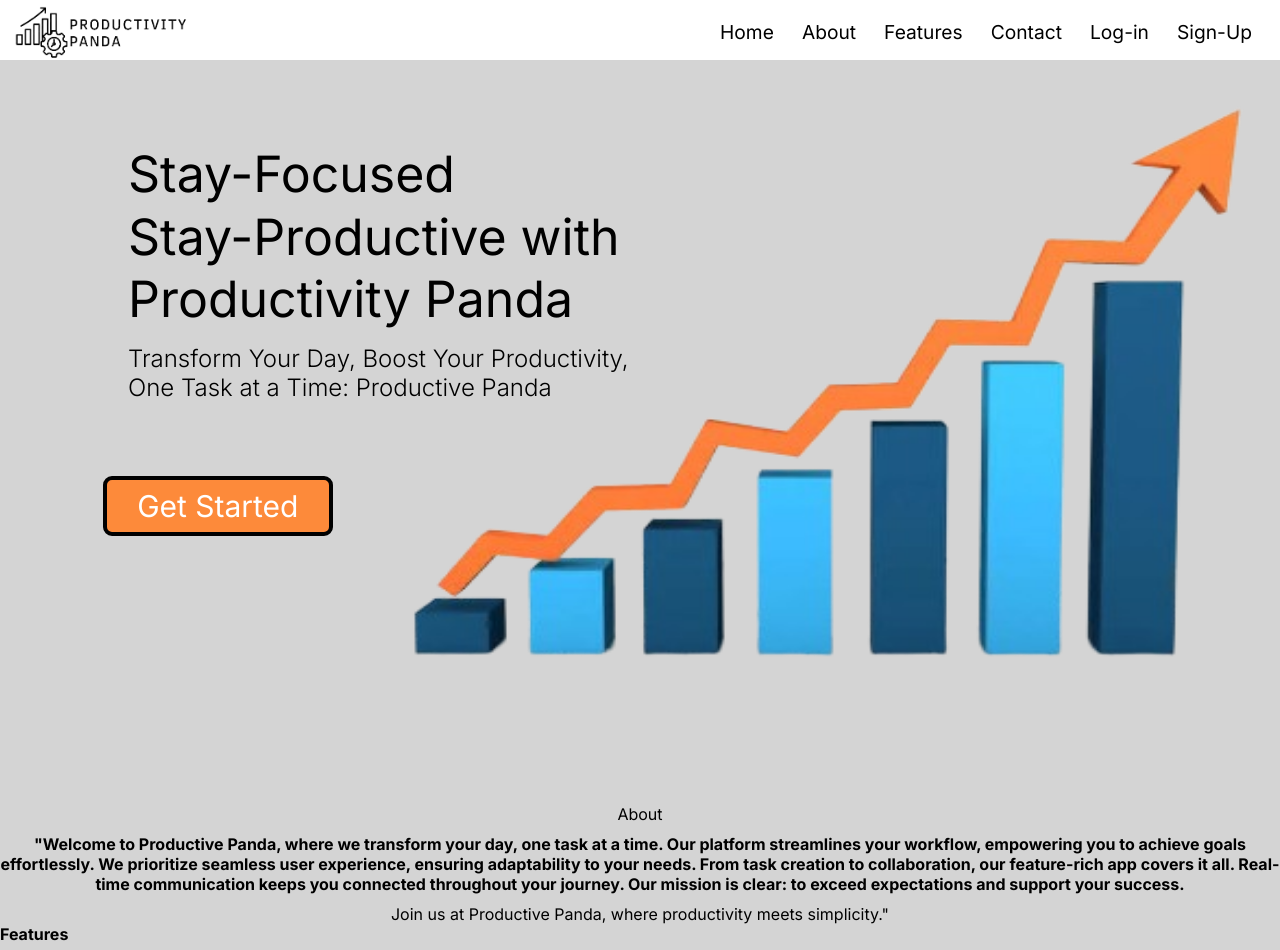
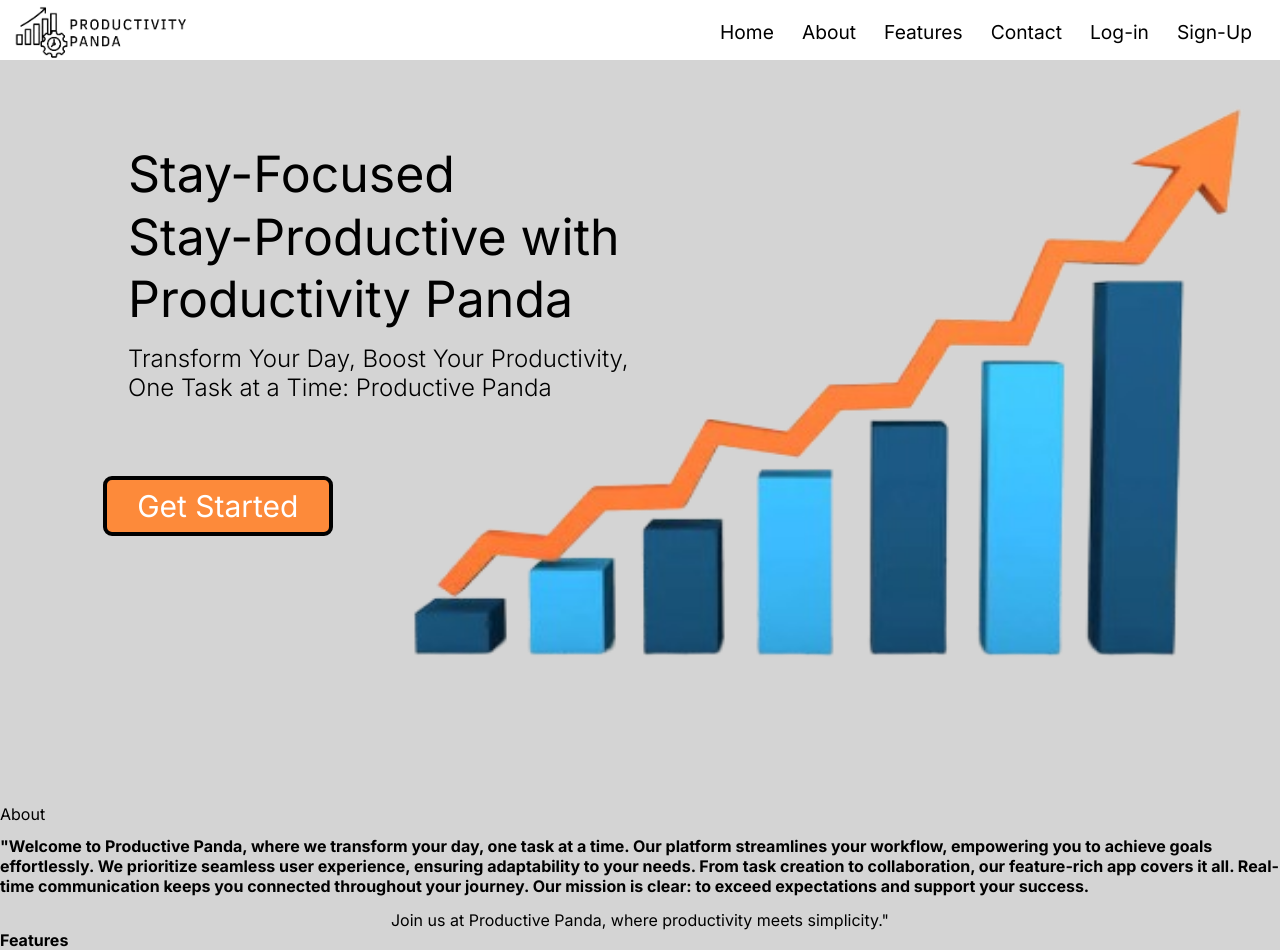
Before and after one commit to kalviumcommunity/S51_Sudhan_Capstone_Productivity_Panda, a React (Vite) app in the folder Frontend/Productivity-Panda-MainPage/: page / in a window 1280 px wide. Shown: the top 950 px of the page. Built offline with nearby package versions, Linux system fonts and the light colour scheme.

Commit message:
Added structure to the about page and style modification is given

```diff
--- a/Frontend/Productivity-Panda-MainPage/src/Components/MainPage/NavAboutPage.jsx
+++ b/Frontend/Productivity-Panda-MainPage/src/Components/MainPage/NavAboutPage.jsx
@@ -3,16 +3,16 @@ import React from 'react'
 function NavAboutPage() {
   return (
     <>
-    <div style={{textAlign:'center',marginBottom:"10px"}}>
+    <div style={{textAlign:'left',marginBottom:"12px"}}>
         <p>About</p>
     </div>
-    <div style={{textAlign:'center',fontWeight:"bold",marginBottom:"10px"}}>
+    <div style={{textAlign:'left',fontWeight:"bold",marginBottom:"14px"}}>
         <p>
         "Welcome to Productive Panda, where we transform your day, one task at a time. Our platform streamlines your workflow, empowering you to achieve goals effortlessly. We prioritize seamless user experience, ensuring adaptability to your needs. From task creation to collaboration, our feature-rich app covers it all.
         Real-time communication keeps you connected throughout your journey. Our mission is clear: to exceed expectations and support your success.
         </p>
     </div>
-    <div style={{textAlign:'center' ,marginTop:"10px"}}>
+    <div style={{textAlign:'center' ,marginTop:"12px"}}>
     Join us at Productive Panda, where productivity meets simplicity."
     </div>
 
```
